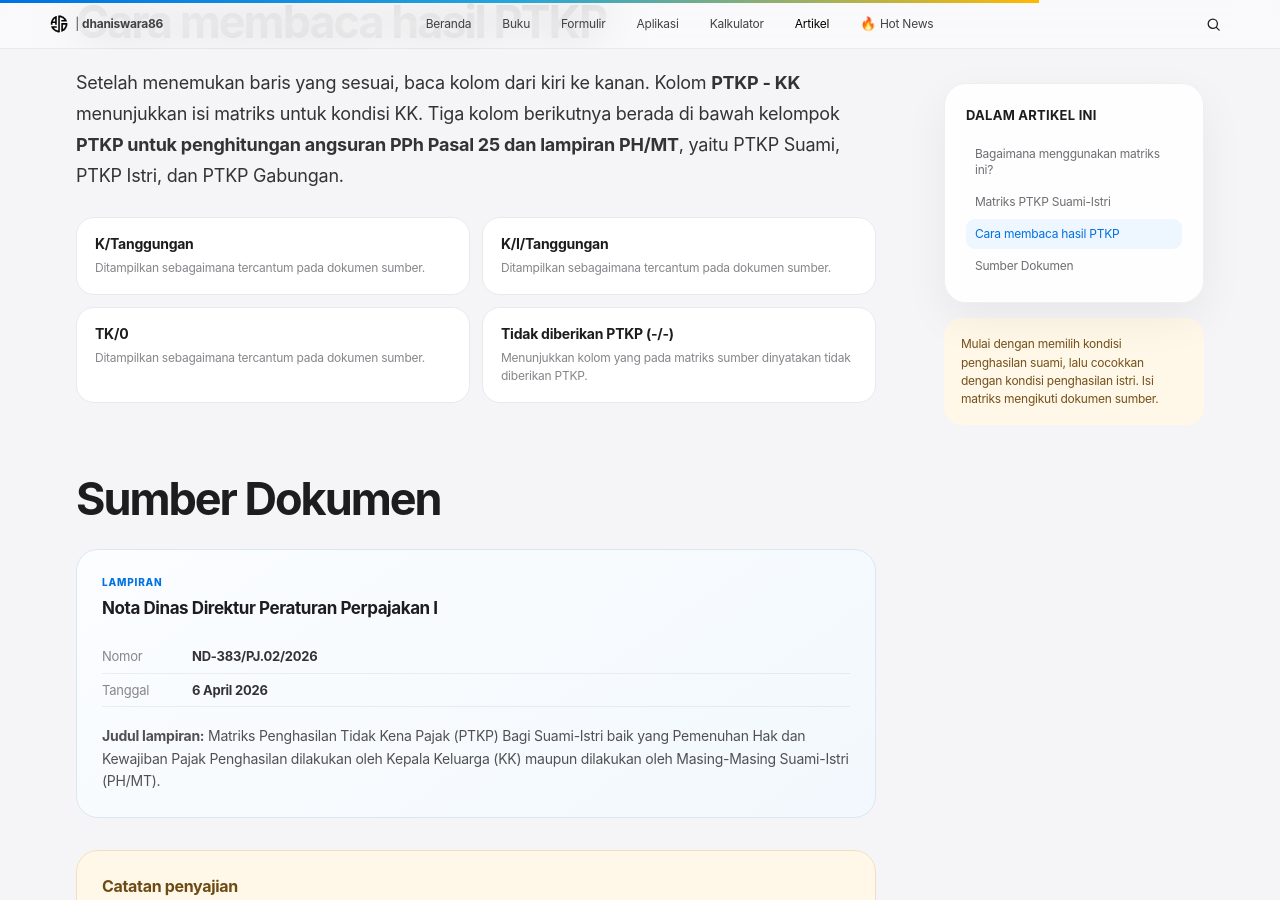
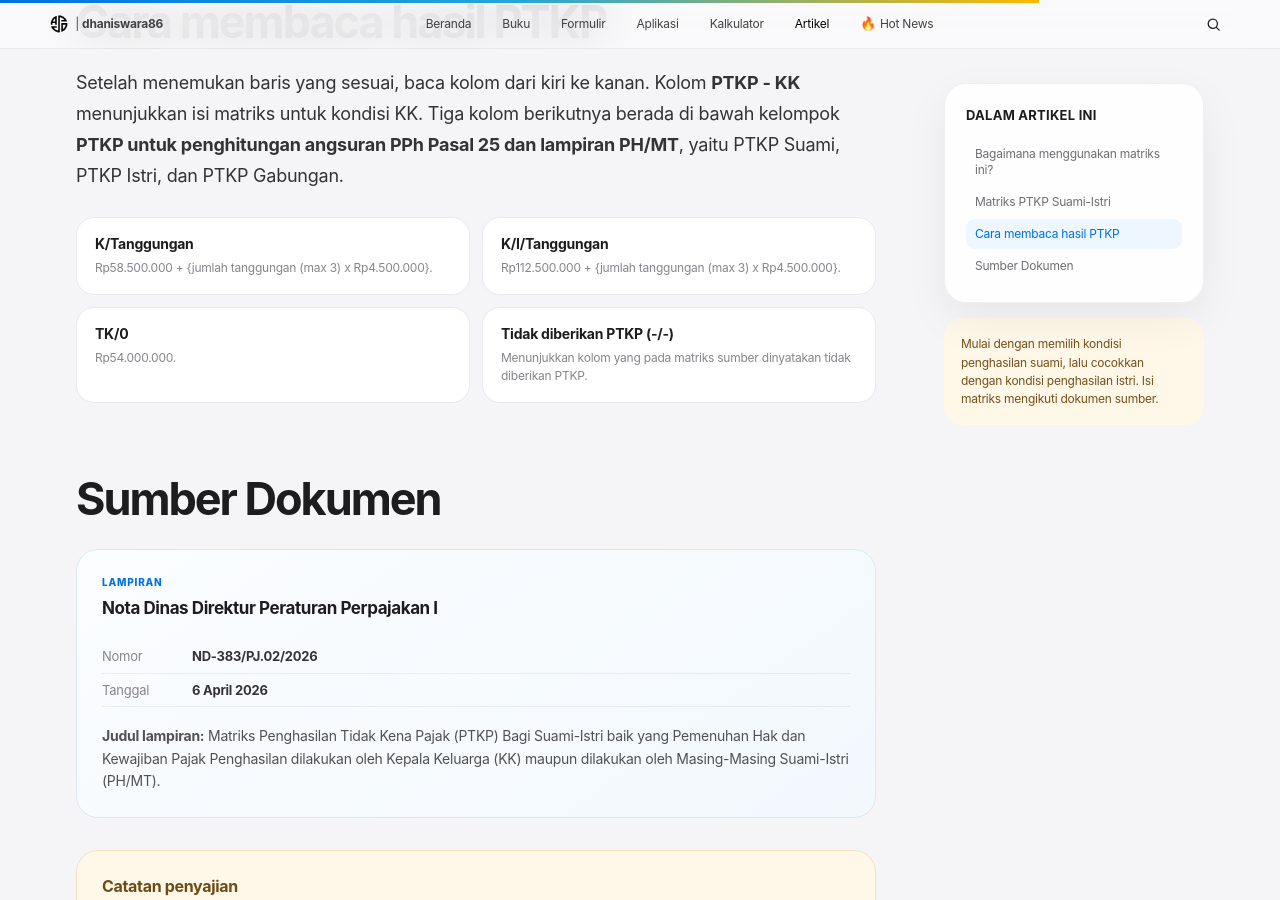
Before and after one commit to dhaniswara86/dhaniswara86.github.io, a Jekyll site: the page built from _artikel/matriks-ptkp-suami-istri.md, in a window 1280 px wide and 900 px high, scrolled down 2917 px. Built offline with Jekyll 4.4.1, drawn with Linux system fonts in a browser that asks for light colours.

Commit message:
Update PTKP values in matriks-ptkp-suami-istri.md

```diff
--- a/_artikel/matriks-ptkp-suami-istri.md
+++ b/_artikel/matriks-ptkp-suami-istri.md
@@ -277,15 +277,15 @@ custom_js:
 <div class="ptkp-code-guide">
   <div>
     <strong>K/Tanggungan</strong>
-    <span>Ditampilkan sebagaimana tercantum pada dokumen sumber.</span>
+    <span>Rp58.500.000 + {jumlah tanggungan (max 3) x Rp4.500.000}.</span>
   </div>
   <div>
     <strong>K/I/Tanggungan</strong>
-    <span>Ditampilkan sebagaimana tercantum pada dokumen sumber.</span>
+    <span>Rp112.500.000 + {jumlah tanggungan (max 3) x Rp4.500.000}.</span>
   </div>
   <div>
     <strong>TK/0</strong>
-    <span>Ditampilkan sebagaimana tercantum pada dokumen sumber.</span>
+    <span>Rp54.000.000.</span>
   </div>
   <div>
     <strong>Tidak diberikan PTKP (-/-)</strong>
```
